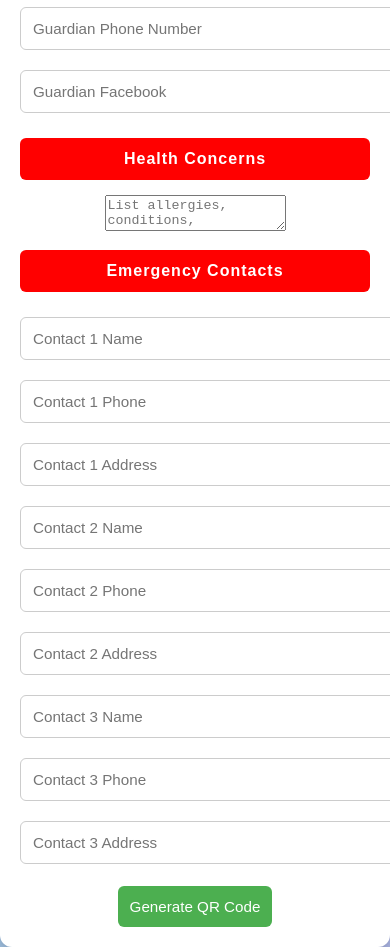
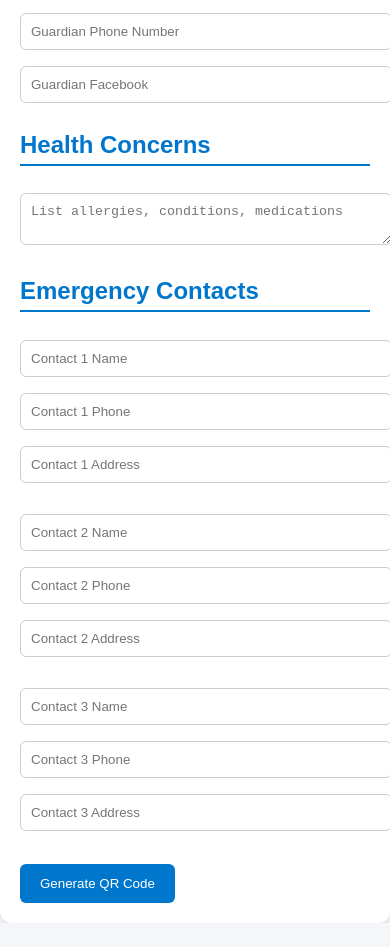
Before and after one commit to Website798/Contact-Information, a plain HTML site: page HCI/index.html in a window 390 px wide. Shown: the part 544-1491 px from the top of the page. After the commit the page ends 1467 px from the top, so only its background shows below. Drawn offline with Linux system fonts and the light colour scheme.

Commit message:
Update style.css

```diff
--- a/HCI/style.css
+++ b/HCI/style.css
@@ -1,108 +1,64 @@
 body {
   font-family: Arial, sans-serif;
-  background: linear-gradient(135deg, #74ebd5, #ACB6E5);
+  background: #f4f6f9;
+  margin: 0;
+  padding: 0;
+}
+
+.container {
+  max-width: 700px;
+  margin: auto;
+  background: #fff;
+  padding: 20px;
+  border-radius: 12px;
+  box-shadow: 0 4px 10px rgba(0,0,0,0.1);
+}
+
+h2 {
+  border-bottom: 2px solid #0077cc;
+  padding-bottom: 5px;
+  color: #0077cc;
+}
+
+input, select, textarea {
+  width: 100%;
+  padding: 10px;
+  margin: 8px 0;
+  border-radius: 6px;
+  border: 1px solid #ccc;
+}
+
+button {
+  background: #0077cc;
+  color: #fff;
+  border: none;
+  padding: 12px 20px;
+  margin-top: 10px;
+  border-radius: 6px;
+  cursor: pointer;
+}
+
+button:hover {
+  background: #005fa3;
+}
+
+.contact-block {
+  margin-bottom: 15px;
+}
+
+#qrcode {
   display: flex;
   justify-content: center;
   align-items: center;
-  min-height: 100vh;
-  margin: 0;
+  padding: 25px;        /* GAP around QR code */
+  background: #ffffff;  /* White background for contrast */
+  border: 3px solid #000; /* Black border */
+  border-radius: 12px;
+  box-shadow: 0 4px 12px rgba(0,0,0,0.15);
+  width: fit-content;
+  margin: 20px auto;
 }
 
-.container {
-  background: white;
-  padding: 25px;
-  border-radius: 12px;
-  box-shadow: 0 4px 12px rgba(0,0,0,0.2);
-  width: 95%;
-  max-width: 480px;
-  text-align: center;
+#qrcode canvas {
+  border-radius: 4px; /* subtle rounded edges */
 }
-
-h2 {
-  margin-bottom: 15px;
-  color: #333;
-  font-size: 1.2rem;
-}
-
-input {
-  width: 100%;
-  padding: 14px;
-  margin: 10px 0;
-  border: 1px solid #ccc;
-  border-radius: 6px;
-  font-size: 1rem;
-}
-
-input:focus {
-  border-color: #4CAF50;
-  outline: none;
-}
-
-button {
-  background: #4CAF50;
-  color: white;
-  padding: 12px 18px;
-  border: none;
-  border-radius: 6px;
-  cursor: pointer;
-  margin-top: 12px;
-  font-size: 1rem;
-  transition: background 0.3s;
-}
-
-button:hover {
-  background: #45a049;
-}
-
-#qrcode {
-  margin: 20px auto;
-  padding: 15px;
-  border: 3px solid #333;
-  border-radius: 10px;
-  background: #fff;
-  display: inline-block;
-}
-
-.qr-label {
-  margin-top: 10px;
-  font-size: 0.95rem;
-  color: #444;
-  font-style: italic;
-}
-
-.emergency-title {
-  color: white;
-  background-color: red;
-  padding: 12px;
-  border-radius: 6px;
-  font-weight: bold;
-  letter-spacing: 1px;
-  margin: 15px 0;
-  font-size: 1rem;
-}
-
-#qrSection {
-  border: 2px solid red;
-  border-radius: 10px;
-  padding: 20px;
-  box-shadow: 0 4px 8px rgba(255,0,0,0.2);
-  margin-top: 20px;
-}
-
-@media (max-width: 480px) {
-  .container {
-    width: 100%;
-    padding: 20px;
-  }
-  h2 {
-    font-size: 1rem;
-  }
-  input, button {
-    font-size: 0.95rem;
-    padding: 12px;
-  }
-  #qrcode {
-    width: auto;
-    max-width: 90%;
-  }
-}
```
